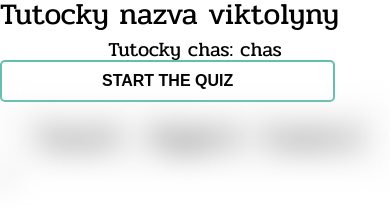
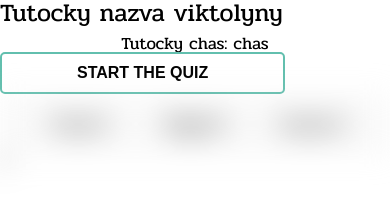
Before and after one commit to VladaZhmurkevych/Quiz, a React app: page / in a window 390 px wide. Built offline with nearby package versions, Linux system fonts and the light colour scheme; no server answers.

Commit message:
adaptive quiz/pop-up

```diff
--- a/src/client/components/Score/_score.module.scss
+++ b/src/client/components/Score/_score.module.scss
@@ -26,3 +26,9 @@
 span {
   font-family: 'Righteous', cursive;
 }
+
+@media all and (max-width: 500px){
+  .result {
+    font-size: 20px;
+  }
+}
--- a/src/client/components/StartPopUp/_startPopUp.module.scss
+++ b/src/client/components/StartPopUp/_startPopUp.module.scss
@@ -9,3 +9,13 @@
   font-family: 'Pridi', serif;
   font-size: 20px;
 }
+
+@media all and (max-width: 400px){
+  .title {
+    font-size: 25px;
+  }
+
+  .time {
+    font-size: 17px;
+  }
+}
--- a/src/client/components/sharedUI/PopUpButton/_popUpButton.module.scss
+++ b/src/client/components/sharedUI/PopUpButton/_popUpButton.module.scss
@@ -14,3 +14,10 @@
     color: white;
   }
 }
+
+
+@media all and (max-width: 400px){
+  .button {
+    padding: 10px 75px;
+  }
+}
```
Also changed, not shown: src/client/components/FinishPopUp/_finishPopUp.module.scss (line endings or trailing spaces).
